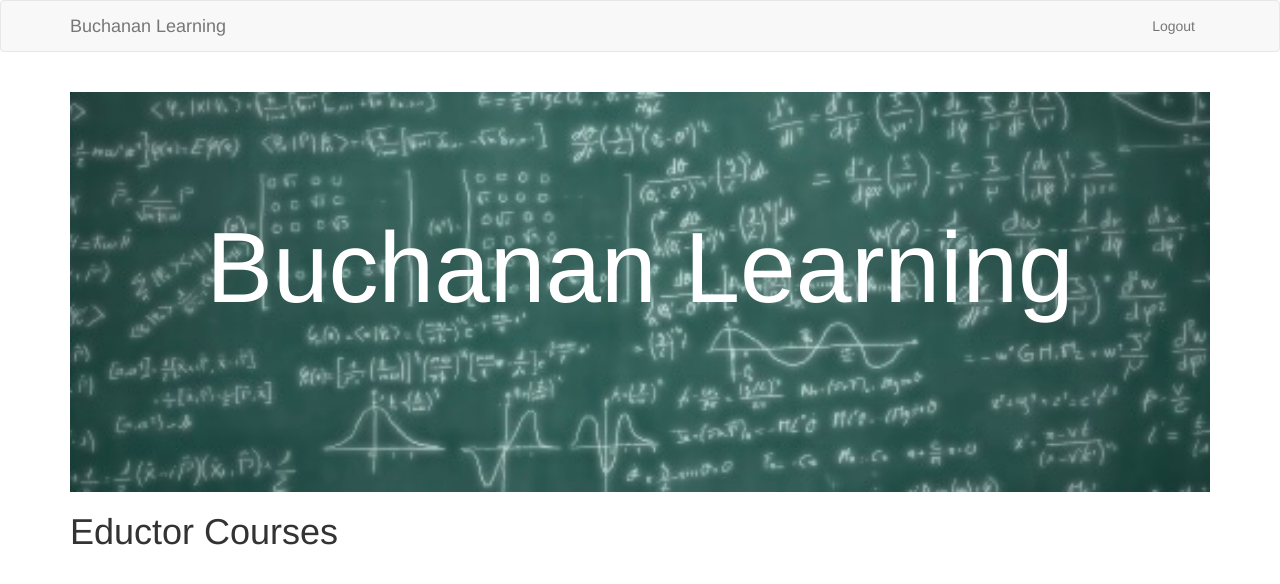
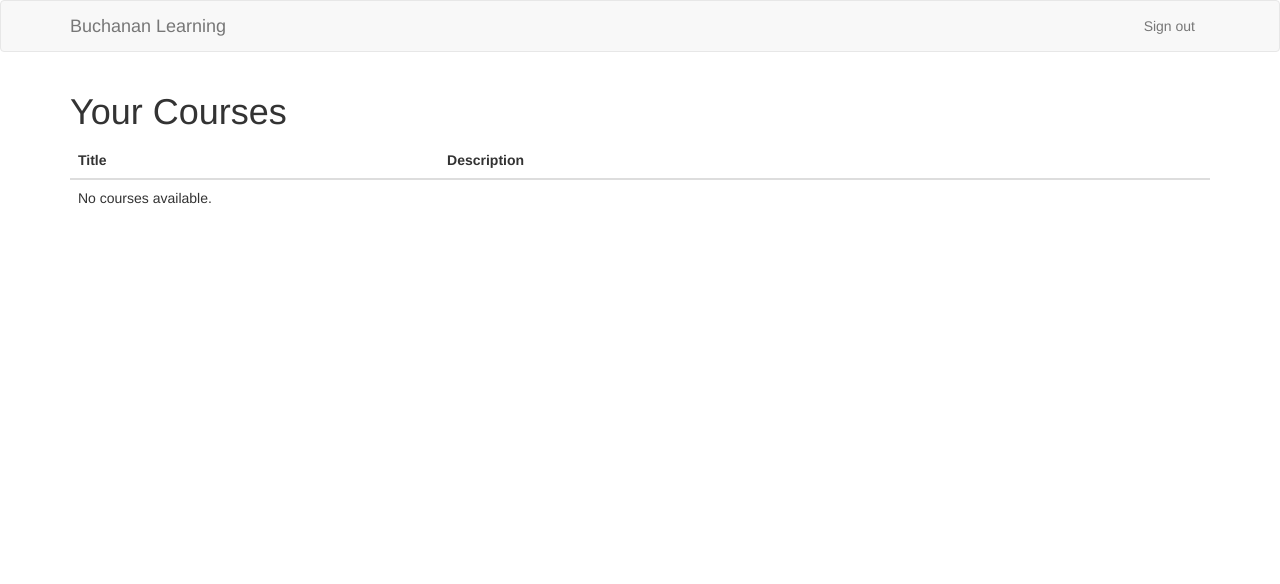
Before and after one commit to TrevorBuchanan/BuchananLearning, a Python web app: template app/View/templates/educator_courses.html in a window 1280 px wide. Shown: the top 584 px of the page. Run offline with Jinja, Linux system fonts and the light colour scheme; the template is opened without the code that fills it, so the values that code supplies are empty; some libraries are stand-ins or nearby versions.

Commit message:
Educator progress

```diff
--- a/app/Controller/auth_forms.py
+++ b/app/Controller/auth_forms.py
@@ -59,7 +59,7 @@ class EducatorRegistrationForm(FlaskForm):
         if member is not None:
             raise ValidationError('The email already exists! Please use a different email address')
 
-class LoginForm(FlaskForm):
+class SignInForm(FlaskForm):
     username = StringField('Username', validators=[DataRequired()])
     password = PasswordField('Password', validators=[DataRequired()])
     remember_me = BooleanField('Remember Me')
--- a/app/View/static/css/styles.css
+++ b/app/View/static/css/styles.css
@@ -1,11 +1,11 @@
 .flash-container {
     position: fixed;
     width: 80%;
-    top: 55px;
-    padding: 0.5rem;
+    bottom: 10px;
+    padding: 1rem;
     padding-left: 2rem;
-    background: rgba(32, 199, 255, 0.318);
-    border: 1px solid rgba(16, 125, 162, 0.318);
+    color: #34534f7b;
+    border: 1px solid #283c39;
     border-radius: 5px;
     opacity: 1;
     transition: opacity 0.5s ease-out;
@@ -45,6 +45,7 @@
 .registerLink:hover {
     background-color: rgb(230, 230, 230);
     border-color: rgb(180, 180, 180);
+    color: #34534F;
 }
 
 a {
@@ -54,6 +55,7 @@ a {
 
 a:hover {
     text-decoration: none;
+    color: #34534F;
 }
 
 /* Responsive: stack vertically on narrow screens */
@@ -80,14 +82,15 @@ a:hover {
     background-size: cover; /* Ensures the image covers the entire area */
     background-position: center; /* Center the background image */
     background-repeat: no-repeat; /* Prevents the image from repeating */
-    height: 400px; /* Adjust height as needed */
+    height: 200px; /* Adjust height as needed */
     width: 100%; /* Full width of the container */
-    position: relative; /* Allows absolute positioning of inner elements if needed */
+    border-radius: 10px;
+    align-content: center;
 }
 
 .background-section .title {
     color: white; /* Text color */
-    font-size: 10rem; /* Size of the title */
+    font-size: 6rem; /* Size of the title */
     text-align: center; /* Center the text */
-    padding-top: 120px; /* Space from the top, adjust as necessary */
+    text-shadow: 2px 2px 10px rgba(0, 0, 0, 0.632);
 }
--- a/app/View/templates/base.html
+++ b/app/View/templates/base.html
@@ -58,9 +58,9 @@
             </ul>
             <ul class="nav navbar-nav navbar-right">
                 {% if current_user.is_anonymous %}
-                <li><a href="{{ url_for('auth.login') }}"> Login </a></li>
+                <li><a href="{{ url_for('auth.sign_in') }}"> Sign in</a></li>
                 {% else %}
-                <li><a href="{{ url_for('auth.logout') }}"> Logout </a></li>
+                <li><a href="{{ url_for('auth.sign_out') }}"> Sign out </a></li>
                 {% endif %}
             </ul>
         </div>
@@ -79,14 +79,6 @@
     {% endif %}
     {% endwith %}
 
-    <div class="background-section">
-        {% if title %}
-        <h1 class="title">{{ title }}</h1>
-        {% else %}
-        <h1 class="title">Buchanan Learning</h1>
-        {% endif %}
-    </div>
-
     {% block app_content %}{% endblock %}
 </div>
 {% endblock %}
--- a/app/View/templates/educator_courses.html
+++ b/app/View/templates/educator_courses.html
@@ -1,6 +1,27 @@
 {% extends "base.html" %}
 
 {% block app_content %}
-    <h1>Eductor Courses</h1>
-
+    <h1>Your Courses</h1>
+    <table class="table">
+    <thead>
+        <tr>
+            <th>Title</th>
+            <th>Description</th>
+        </tr>
+    </thead>
+    <tbody>
+        {% if courses %}
+        {% for course in courses %}
+        <tr>
+            <td>{{ course.title }}</td>
+            <td>{{ course.description }}</td>
+        </tr>
+        {% endfor %}
+        {% else %}
+        <tr>
+            <td colspan="2">No courses available.</td>
+        </tr>
+        {% endif %}
+    </tbody>
+</table>
 {% endblock %}
--- a/app/View/templates/login.html
+++ b/app/View/templates/sign_in.html
@@ -1,11 +1,11 @@
 {% extends "base.html" %}
 
 {% block app_content %}
-    <h1>Log In</h1>
+    <h1>Sign In</h1>
     {% if form %}
         <div class="row">
             <div class="col-md-4">
-                {{ wtf.quick_form(form, action= url_for('auth.login')) }}
+                {{ wtf.quick_form(form, action= url_for('auth.sign_in')) }}
             </div>
         </div>
     {% endif %}
```
Also changed, not shown: app/Controller/auth_routes.py (+18 -13 lines), app/Controller/routes.py (+9 -6 lines), app/View/templates/index.html (+7 -1 lines), database.db.
